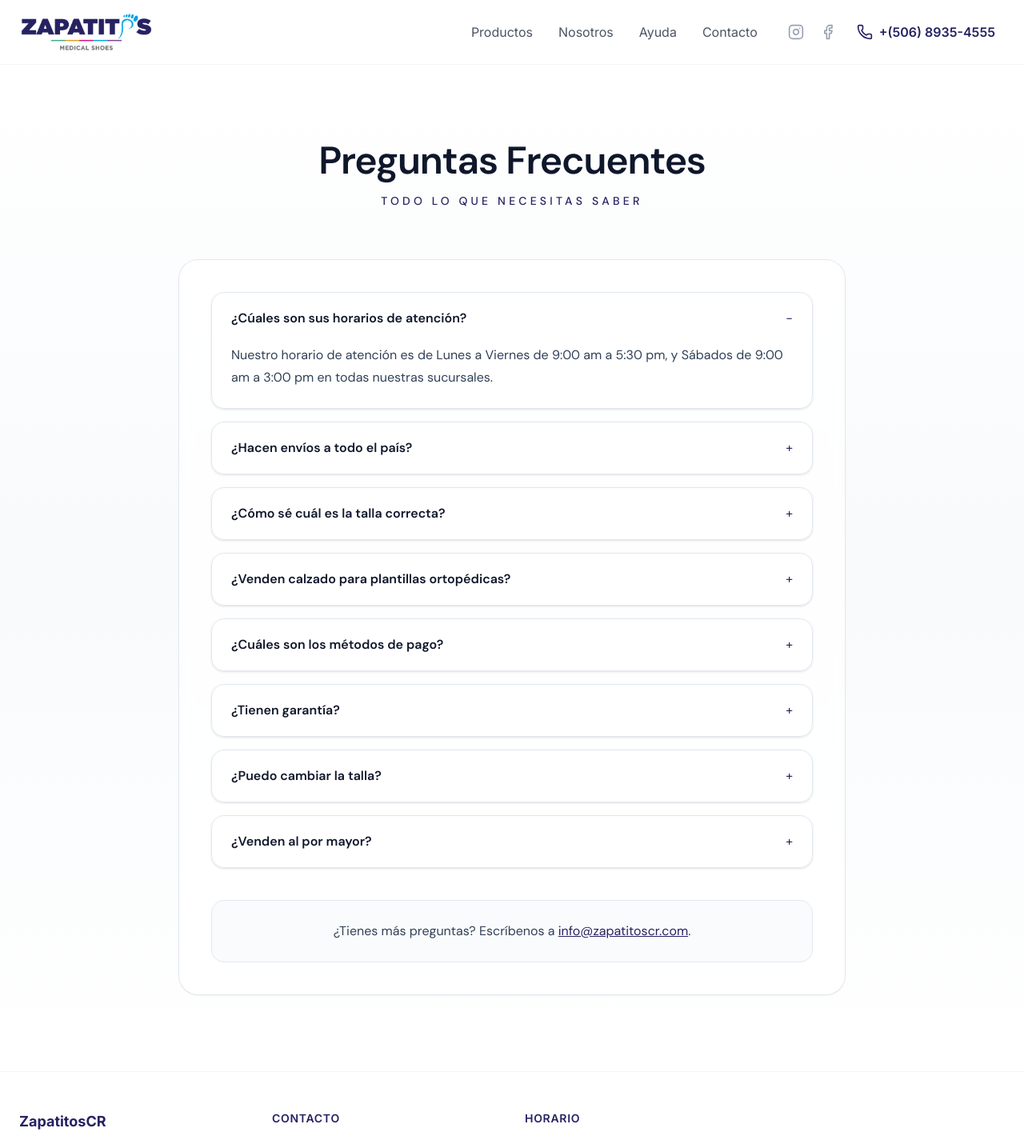
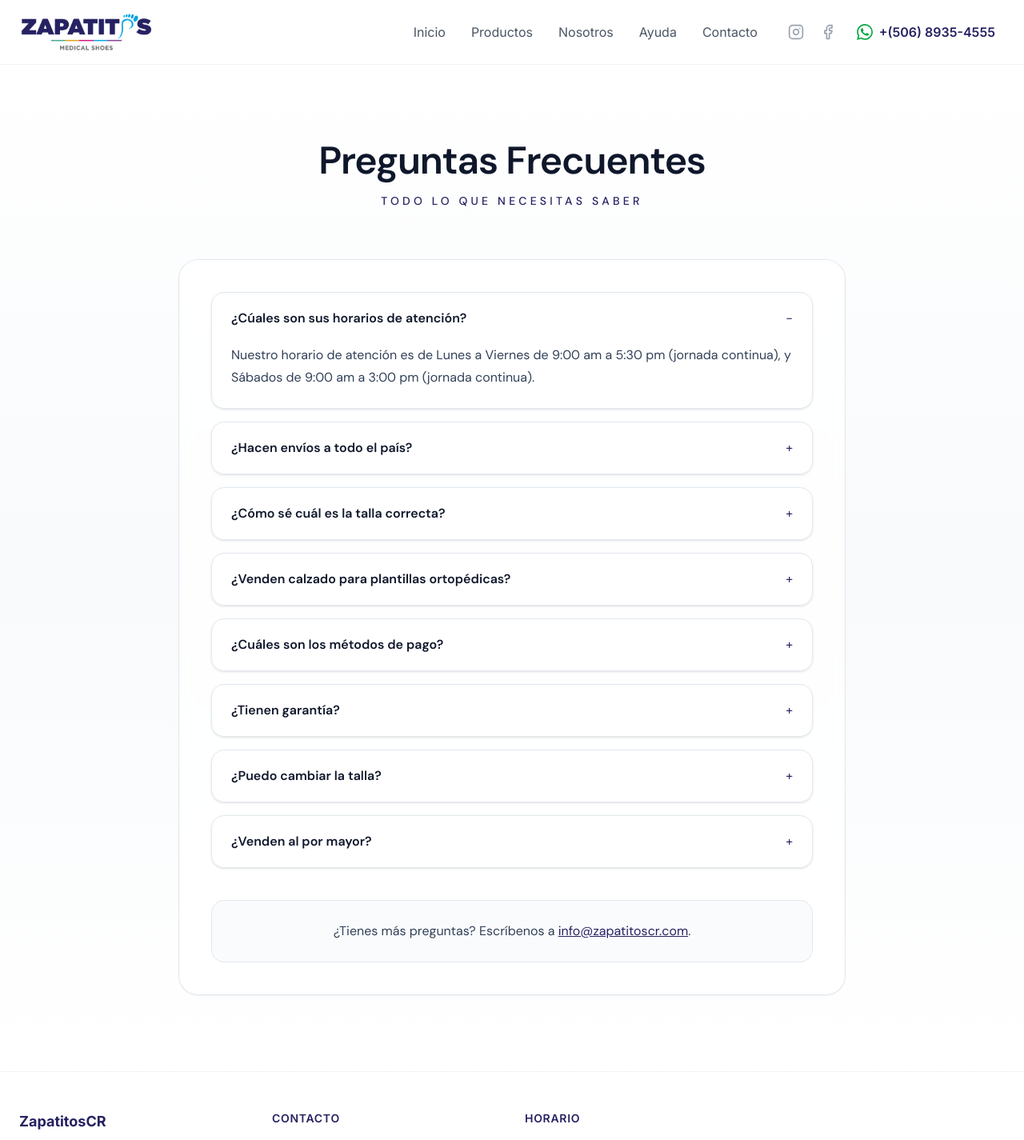
Before and after one commit to leonvilla3/pagina-zapatitos, a Next.js app: page /faq in a window 1280 px wide. Shown: the top 1425 px of the page at 80% size. Built offline with nearby package versions, Linux system fonts and the light colour scheme.

Commit message:
feat: Update business hours, FAQ details, contact options, navigation, and refine homepage content and product subcategory display.

```diff
--- a/src/app/(marketing)/contact/ContactForm.tsx
+++ b/src/app/(marketing)/contact/ContactForm.tsx
@@ -89,9 +89,9 @@
                     <div className="text-gray-600 mt-1">
                       <div className="grid grid-cols-[120px_1fr] gap-x-2">
                         <span className="font-medium text-gray-800">Lunes - Viernes:</span>
-                        <span>9:00 am - 5:30 pm</span>
+                        <span>9:00 am - 5:30 pm <span className="block text-xs text-gray-400">(jornada continua)</span></span>
                         <span className="font-medium text-gray-800">Sábado:</span>
-                        <span>9:00 am - 3:00 pm</span>
+                        <span>9:00 am - 3:00 pm <span className="block text-xs text-gray-400">(jornada continua)</span></span>
                       </div>
                     </div>
                   </div>
--- a/src/app/(marketing)/faq/page.tsx
+++ b/src/app/(marketing)/faq/page.tsx
@@ -7,11 +7,11 @@
 const faqs: FAQItem[] = [
   {
     question: '¿Cúales son sus horarios de atención?',
-    answer: 'Nuestro horario de atención es de Lunes a Viernes de 9:00 am a 5:30 pm, y Sábados de 9:00 am a 3:00 pm en todas nuestras sucursales.',
+    answer: 'Nuestro horario de atención es de Lunes a Viernes de 9:00 am a 5:30 pm (jornada continua), y Sábados de 9:00 am a 3:00 pm (jornada continua).',
   },
   {
     question: '¿Hacen envíos a todo el país?',
-    answer: 'Sí, realizamos envíos a todo Costa Rica por medio de Correos de Costa Rica. El tiempo estimado de entrega es de 24 a 48 horas hábiles.',
+    answer: 'Sí, realizamos envíos a todo Costa Rica por medio de Correos de Costa Rica. También trabajamos con empresas de encomiendas.',
   },
   {
     question: '¿Cómo sé cuál es la talla correcta?',
@@ -19,7 +19,7 @@
   },
   {
     question: '¿Venden calzado para plantillas ortopédicas?',
-    answer: 'Sí, contamos con una amplia variedad de modelos con profundidad adicional y ajustes especiales, ideales para el uso de plantillas ortopédicas personalizadas.',
+    answer: 'Sí, contamos con una amplia variedad de modelos con Profundidad adicional, contrafuerte reforzado y amplitud de hormas, ideales para el uso de plantillas ortopédicas personalizadas.',
   },
   {
     question: '¿Cuáles son los métodos de pago?',
@@ -31,7 +31,7 @@
   },
   {
     question: '¿Puedo cambiar la talla?',
-    answer: 'Claro, si no te quedan, puedes cambiarlos en cualquiera de nuestras sucursales dentro de los primeros 8 días. El zapato debe estar sin uso y en su caja original.',
+    answer: 'Claro, si no te quedan, puedes cambiarlos en cualquiera de nuestras sucursales dentro de los primeros 30 días. El zapato debe estar sin uso y en su caja original.',
   },
   {
     question: '¿Venden al por mayor?',
--- a/src/app/(marketing)/layout.tsx
+++ b/src/app/(marketing)/layout.tsx
@@ -3,6 +3,17 @@
 import { Menu, Instagram, Facebook, Phone } from 'lucide-react';
 import Link from 'next/link';
 import Image from 'next/image';
+
+const WhatsAppIcon = ({ className }: { className?: string }) => (
+  <svg
+    viewBox="0 0 24 24"
+    fill="currentColor"
+    className={className}
+    xmlns="http://www.w3.org/2000/svg"
+  >
+    <path d="M17.472 14.382c-.297-.149-1.758-.867-2.03-.967-.273-.099-.471-.148-.67.15-.197.297-.767.966-.94 1.164-.173.199-.347.223-.644.075-.297-.15-1.255-.463-2.39-1.475-.883-.788-1.48-1.761-1.653-2.059-.173-.297-.018-.458.13-.606.134-.133.298-.347.446-.52.149-.174.198-.298.298-.497.099-.198.05-.371-.025-.52-.075-.149-.669-1.612-.916-2.207-.242-.579-.487-.5-.669-.51-.173-.008-.371-.01-.57-.01-.198 0-.52.074-.792.372-.272.297-1.04 1.016-1.04 2.479 0 1.462 1.065 2.875 1.213 3.074.149.198 2.096 3.2 5.077 4.487.709.306 1.262.489 1.694.625.712.227 1.36.195 1.871.118.571-.085 1.758-.719 2.006-1.413.248-.694.248-1.289.173-1.413-.074-.124-.272-.198-.57-.347m-5.421 7.403h-.004a9.87 9.87 0 01-5.031-1.378l-.361-.214-3.741.982.998-3.648-.235-.374a9.86 9.86 0 01-1.51-5.26c.001-5.45 4.436-9.884 9.888-9.884 2.64 0 5.122 1.03 6.988 2.898a9.825 9.825 0 012.893 6.994c-.003 5.45-4.437 9.884-9.885 9.884m8.413-18.297A11.815 11.815 0 0012.05 0C5.495 0 .16 5.335.157 11.892c0 2.096.547 4.142 1.588 5.945L.057 24l6.305-1.654a11.882 11.882 0 005.683 1.448h.005c6.554 0 11.89-5.335 11.893-11.893a11.821 11.821 0 00-3.48-8.413Z" />
+  </svg>
+);
 
 export default function MarketingLayout({ children }: { children: ReactNode }) {
   const [open, setOpen] = useState(false);
@@ -16,6 +27,7 @@
           </Link>
           <div className="flex-grow" />
           <nav className="hidden md:flex items-center space-x-8 mr-8">
+            <Link href="/" className="text-gray-600 hover:text-[#262262]">Inicio</Link>
             <Link href="/productos" className="text-gray-600 hover:text-[#262262]">Productos</Link>
             <Link href="/nosotros" className="text-gray-600 hover:text-[#262262]">Nosotros</Link>
             <Link href="/faq" className="text-gray-600 hover:text-[#262262]">Ayuda</Link>
@@ -43,8 +55,8 @@
             </a>
           </div>
 
-          <a href="tel:+50689354555" className="hidden md:flex items-center space-x-2 text-[#262262] font-semibold hover:bg-gray-50 px-3 py-2 rounded-lg transition-colors">
-            <Phone className="w-5 h-5" />
+          <a href="https://wa.me/50689354555" target="_blank" rel="noopener noreferrer" className="hidden md:flex items-center space-x-2 text-[#262262] font-semibold hover:bg-gray-50 px-3 py-2 rounded-lg transition-colors">
+            <WhatsAppIcon className="w-5 h-5 text-green-600" />
             <span>+(506) 8935-4555</span>
           </a>
 
@@ -54,6 +66,7 @@
         </div>
         {open && (
           <div className="md:hidden border-t border-gray-100 px-6 pb-4">
+            <Link href="/" className="block py-2 text-gray-700 hover:text-[#262262]" onClick={() => setOpen(false)}>Inicio</Link>
             <Link href="/productos" className="block py-2 text-gray-700 hover:text-[#262262]" onClick={() => setOpen(false)}>Productos</Link>
             <Link href="/nosotros" className="block py-2 text-gray-700 hover:text-[#262262]" onClick={() => setOpen(false)}>Nosotros</Link>
             <Link href="/faq" className="block py-2 text-gray-700 hover:text-[#262262]" onClick={() => setOpen(false)}>Ayuda</Link>
@@ -101,7 +114,12 @@
               <ul className="space-y-2 text-sm">
                 <li>
                   <a href="tel:+50689354555" className="hover:text-[#262262] transition-colors flex items-center gap-2">
-                    <Phone className="w-3 h-3" /> +(506) 8935-4555
+                    <Phone className="w-3 h-3" />
+                    <WhatsAppIcon className="w-3 h-3 text-green-600" />
+                    +(506) 8935-4555
+                  </a>
+                  <a href="tel:+50640825234" className="hover:text-[#262262] transition-colors flex items-center gap-2 mt-2">
+                    <Phone className="w-3 h-3" /> +(506) 4082-5234
                   </a>
                 </li>
                 <li>
@@ -116,11 +134,11 @@
               <ul className="space-y-2 text-sm">
                 <li className="flex justify-between max-w-[240px]">
                   <span>Lunes - Viernes:</span>
-                  <span>9:00 am - 5:30 pm</span>
+                  <span>9:00 am - 5:30 pm <span className="block text-xs text-gray-400">(jornada continua)</span></span>
                 </li>
                 <li className="flex justify-between max-w-[240px]">
                   <span>Sábado:</span>
-                  <span>9:00 am - 3:00 pm</span>
+                  <span>9:00 am - 3:00 pm <span className="block text-xs text-gray-400">(jornada continua)</span></span>
                 </li>
               </ul>
             </div>
--- a/src/app/(marketing)/page.tsx
+++ b/src/app/(marketing)/page.tsx
@@ -1,6 +1,6 @@
 'use client';
 import LandingCarousel from '@/components/LandingCarousel';
-import { MapPin, Compass, Headphones, WifiOff, Globe, DollarSign, CalendarIcon, HeartPulse, ShieldCheck } from 'lucide-react';
+import { Activity, ShieldCheck, Wind, Feather, Layers, Tag, CalendarIcon, HeartPulse } from 'lucide-react';
 import Image from 'next/image';
 import { useState, type FormEvent } from 'react';
 
@@ -54,11 +54,11 @@
 
         <div className="container mx-auto px-6 relative z-10">
           <div className="md:w-2/3 lg:w-1/2">
-            <h1 className="text-4xl md:text-5xl font-bold text-[#262262] leading-tight mb-6">
+            <h1 className="text-3xl md:text-5xl font-bold text-[#262262] leading-tight mb-6">
               Cuidando tus pies desde 1996
             </h1>
             <p className="text-xl text-gray-800 font-medium mb-8">
-              Especialistas en calzado ortopédico y para diabéticos. Comodidad, salud y estilo en cada paso.
+              Expertos en calzado especializado en diabéticos, ortopédicos, precaminadores y formativo.
             </p>
             <div className="flex gap-4">
               <a href="/productos" className="px-6 py-3 bg-[#262262] text-white rounded-lg hover:bg-[#1a1844] transition shadow-lg">Ver Catálogo</a>
@@ -95,12 +95,14 @@
       </section>
 
       {/* Banner */}
-      <section className="w-full h-[300px] md:h-[400px] relative">
+      {/* Banner */}
+      <section className="w-full relative">
         <Image
           src="/images/home/banner-family.jpg"
           alt="Familia feliz usando ZapatitosCR"
-          fill
-          className="object-cover"
+          width={1920}
+          height={600}
+          className="w-full h-auto md:h-[400px] md:object-cover"
           unoptimized
           quality={100}
         />
@@ -116,12 +118,12 @@
           </div>
           <div className="grid md:grid-cols-2 lg:grid-cols-3 gap-8">
             {[
-              { Icon: Compass, title: 'Ergonómicos', text: 'Soporte arco plantar.' },
-              { Icon: Headphones, title: 'Antideslizantes', text: 'Seguridad en cada paso.' },
-              { Icon: WifiOff, title: 'Transpirables', text: 'Pies frescos todo el día.' },
-              { Icon: MapPin, title: 'Ligeros', text: 'Olvidarás que los llevas puestos.' },
-              { Icon: Globe, title: 'Variedad', text: 'Muchos estilos y colores.' },
-              { Icon: DollarSign, title: 'Buen Precio', text: 'Calidad accesible.' },
+              { Icon: Activity, title: 'Ergonómicos', text: 'Soporte arco plantar.' },
+              { Icon: ShieldCheck, title: 'Antideslizantes', text: 'Seguridad en cada paso.' },
+              { Icon: Wind, title: 'Transpirables', text: 'Pies frescos todo el día.' },
+              { Icon: Feather, title: 'Ligeros', text: 'Olvidarás que los llevas puestos.' },
+              { Icon: Layers, title: 'Variedad', text: 'Muchos estilos y colores.' },
+              { Icon: Tag, title: 'Buen Precio', text: 'Calidad accesible.' },
             ].map(({ Icon, title, text }) => (
               <div key={title} className="bg-white p-6 rounded-xl shadow-sm border border-gray-100 hover:shadow-md transition">
                 <div className="w-12 h-12 bg-[#00a4e5]/10 rounded-lg flex items-center justify-center mb-4">
@@ -157,7 +159,7 @@
               width="100%"
               height="100%"
               id="gmap_canvas"
-              src="https://maps.google.com/maps?q=El+Cruce,+Escaz%C3%BA&t=&z=15&ie=UTF8&iwloc=&output=embed"
+              src="https://maps.google.com/maps?q=Zapatitos+Medical+Shoes&t=&z=15&ie=UTF8&iwloc=&output=embed"
               frameBorder="0"
               scrolling="no"
               marginHeight={0}
--- a/src/app/(marketing)/productos/[category]/page.tsx
+++ b/src/app/(marketing)/productos/[category]/page.tsx
@@ -33,7 +33,7 @@
 
                 <div className="space-y-6">
                     {categoryIds.map((categoryId, index) => (
-                        <SubcategorySection key={categoryId} categoryId={categoryId} defaultOpen={index === 0} />
+                        <SubcategorySection key={categoryId} categoryId={categoryId} defaultOpen={false} />
                     ))}
 
                     {categoryIds.length === 0 && (
```
